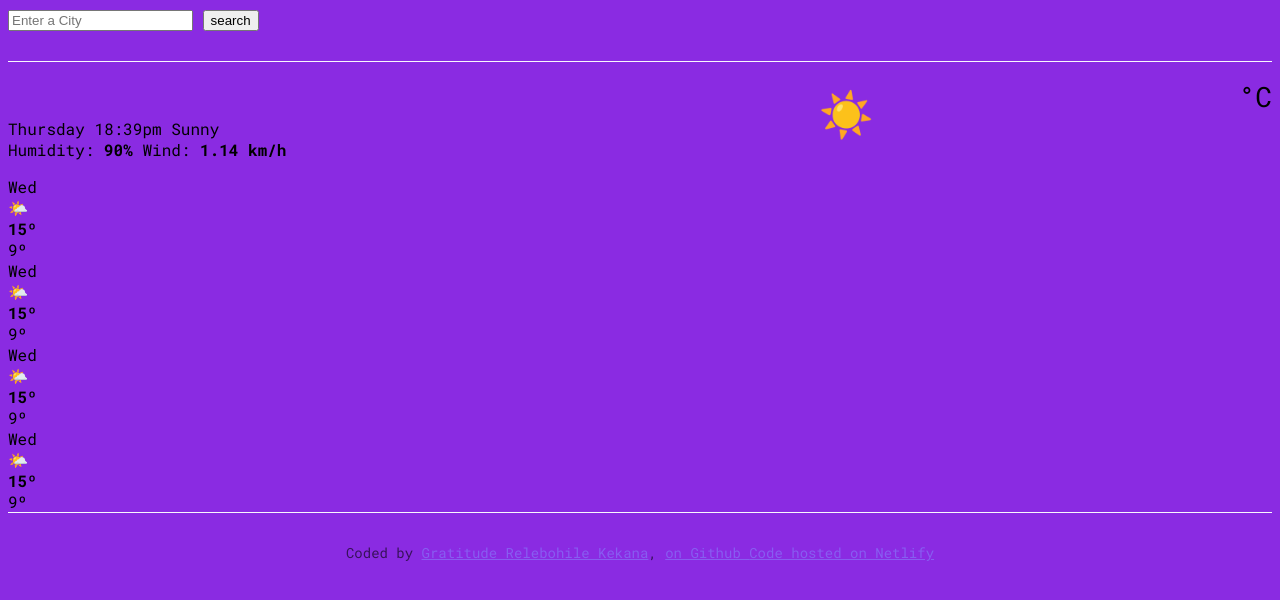
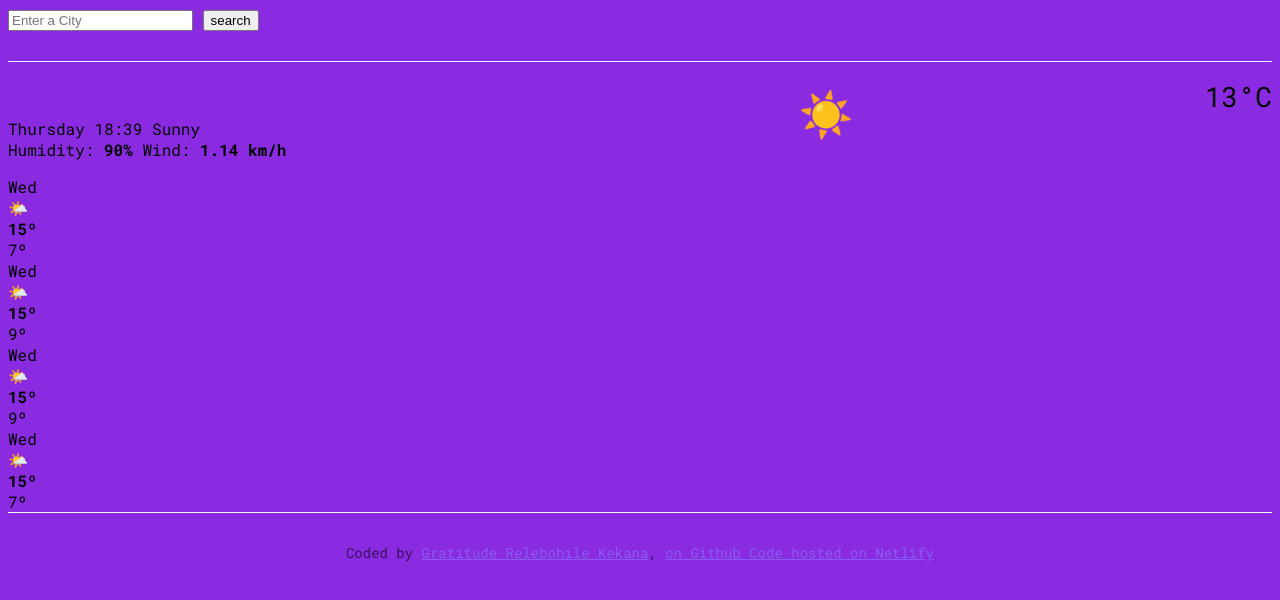
Before and after one commit to ReleKay/Shecodes-week7Project, a plain HTML site: page index.html in a window 1280 px wide. Drawn offline with nearby package versions, Linux system fonts and the light colour scheme.

Commit message:
Code updated

```diff
--- a/index.html
+++ b/index.html
@@ -24,7 +24,7 @@
       <h1 class="weather-app-city" id =city></h1>
       <p class="weather-app-details">
       </br>
-      <p>Thursday 18:39pm Sunny
+      <p>Thursday 18:39 Sunny
       </br>
       Humidity: <strong>90%</strong> Wind: <strong>1.14 km/h</strong>
     </p>
@@ -33,7 +33,7 @@
     <div class="weather-app-temperature-container"></div>
     <div class="weather-app-icon">☀️</div>
     <div class="weather-app-temperature" id="temperature"></div>
-    <div class="weather-app-unit">°C</div>
+    <div class="weather-app-unit">13°C</div>
     </div>
     <div class="weather-forecast-day">
             <div class="weather-forecast-date">Wed</div>
@@ -42,7 +42,7 @@
               <div class="weather-forecast-temperature">
                 <strong>15º</strong>
               </div>
-              <div class="weather-forecast-temperature">9º</div>
+              <div class="weather-forecast-temperature">7º</div>
             </div>
           </div>
           <div class="weather-forecast-day">
@@ -72,7 +72,7 @@
               <div class="weather-forecast-temperature">
                 <strong>15º</strong>
               </div>
-              <div class="weather-forecast-temperature">9º</div>
+              <div class="weather-forecast-temperature">7º</div>
             </div>
           </div>
         </div>
--- a/src/style.css
+++ b/src/style.css
@@ -78,8 +78,8 @@ main {
 }
 
 .weather-app-temperature {
+  text-align: center;
   font-size: 88px;
-  text-align: center;
   margin-left: 10px;
   font-weight: bold;
 }
```
